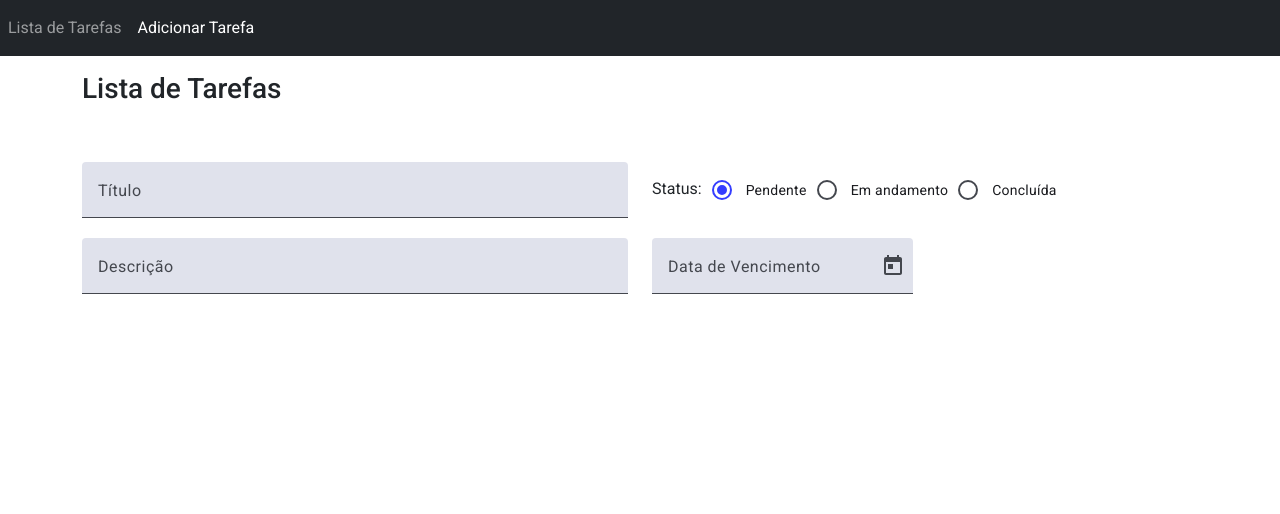
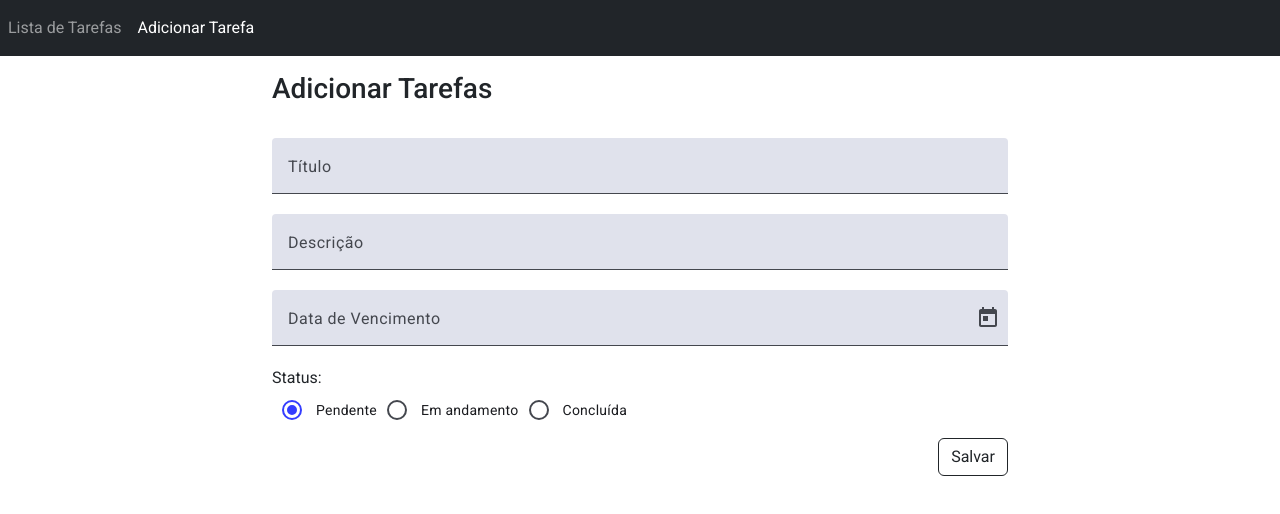
Before and after one commit to PedroGuerraMP/Tarefas, an Angular app in the folder app-tarefas/: page /add in a window 1280 px wide. Shown: the top 514 px of the page. Built offline with nearby package versions, Linux system fonts and the light colour scheme.

Commit message:
general ui improvement

```diff
--- a/app-tarefas/src/app/app.component.html
+++ b/app-tarefas/src/app/app.component.html
@@ -11,6 +11,10 @@
   </nav>
 
   <div class="container mt-3">
-    <router-outlet></router-outlet>
+    <div class="row justify-content-center">
+      <div class="col-12 col-lg-8 col-xs-6">
+        <router-outlet></router-outlet>
+      </div>
+    </div>
   </div>
 </div>
--- a/app-tarefas/src/app/components/detail-tarefa/detail-tarefa.component.html
+++ b/app-tarefas/src/app/components/detail-tarefa/detail-tarefa.component.html
@@ -1,31 +1,36 @@
 <div class="row">
-    <span class="h3 col-3">Lista de Tarefas</span>
+    <span class="h3">Adicionar Tarefas</span>
 </div>
-<form [formGroup]="tarefaFormGroup" class="mt-5">
-    <div class="row">
-        <mat-form-field class="col-md-6 col-sm-12">
+<form [formGroup]="tarefaFormGroup" class="mt-4">
+    <div class="orw">
+        <mat-form-field class="col-12">
             <mat-label>Título</mat-label>
             <input matInput type="text" formControlName="titulo">
         </mat-form-field>
-        <div  class="col mt-2">
-            <label>Status: </label>
-            <mat-radio-group formControlName="status">
-                <mat-radio-button [checked]="true" [value]="0" class="">Pendente</mat-radio-button>
-                <mat-radio-button [value]="1">Em andamento</mat-radio-button>
-                <mat-radio-button [value]="2">Concluída</mat-radio-button>
-            </mat-radio-group>
-        </div>
     </div>
     <div class="row">
-        <mat-form-field class="col-md-6 col-sm-12">
+        <mat-form-field>
             <mat-label>Descrição</mat-label>
             <input matInput type="text" formControlName="descricao">
         </mat-form-field>
-        <mat-form-field class="col-md-3 col-sm-12">
+    </div>
+    <div class="row">
+        <mat-form-field>
             <mat-label>Data de Vencimento</mat-label>
             <input matInput formControlName="data_vencimento" [matDatepicker]="picker">
             <mat-datepicker-toggle matIconSuffix [for]="picker"></mat-datepicker-toggle>
             <mat-datepicker #picker></mat-datepicker>
         </mat-form-field>
     </div>
+    <div class="row">
+        <label>Status: </label>
+        <mat-radio-group formControlName="status">
+            <mat-radio-button [checked]="true" [value]="0" class="">Pendente</mat-radio-button>
+            <mat-radio-button [value]="1">Em andamento</mat-radio-button>
+            <mat-radio-button [value]="2">Concluída</mat-radio-button>
+        </mat-radio-group>
+    </div>
+    <div class="d-flex justify-content-end mt-2">
+        <button mat-button (submit)="saveTarefa()" class="btn btn-outline-dark d-flex">Salvar</button>
+    </div>
 </form>
--- a/app-tarefas/src/app/components/detail-tarefa/detail-tarefa.component.ts
+++ b/app-tarefas/src/app/components/detail-tarefa/detail-tarefa.component.ts
@@ -22,6 +22,7 @@ import { provideNativeDateAdapter } from '@angular/material/core';
   styleUrl: './detail-tarefa.component.css'
 })
 export class DetailTarefaComponent {
+
   tarefaFormGroup = new FormGroup({
     id: new FormControl(''),
     titulo: new FormControl(''),
@@ -29,4 +30,9 @@ export class DetailTarefaComponent {
     data_vencimento: new FormControl(''),
     status: new FormControl(''),
   });
+
+  saveTarefa() {
+    throw new Error('Method not implemented.');
+  }
+
 }
--- a/app-tarefas/src/app/components/list-tarefa/tarefa-list.component.html
+++ b/app-tarefas/src/app/components/list-tarefa/tarefa-list.component.html
@@ -1,18 +1,17 @@
-<div class="container">
 <div class="row">
-    <span class="h3 col-3">Lista de Tarefas</span>
-    <mat-button-toggle-group [(ngModel)]="selectedFilter" class="col-4 justify-content-center" name="fontStyle" aria-label="Font Style">
+  <span class="h3 col-12 col-md-5 mt-1">Lista de Tarefas</span>
+  <mat-button-toggle-group [(ngModel)]="selectedFilter" class="col-8 col-md-6 col-lg-7 justify-content-between">
     @for (key of filtrosDataSource.keys(); track key ) {
       <mat-button-toggle [value]="key" (change)="filtroTarefaChange(key)">{{filtrosDataSource.get(key)}}</mat-button-toggle>
       }
   </mat-button-toggle-group>
 </div>
-    <mat-accordion>
+  <mat-accordion class="row mt-5">
   @for (tarefa of tarefaDataSource; track tarefa) {
       <mat-expansion-panel>
           <mat-expansion-panel-header>
             <mat-panel-title class="row">
-                <div class="col  text-start"> {{tarefa.titulo}} </div>
+              <div class="col text-start"> {{tarefa.titulo}} </div>
               <div class="col text-center"> {{tarefa.data_vencimento}} </div>
               <div class="col text-end"> {{ getEnumStatus(tarefa.status)}} </div>
           </mat-panel-title>
@@ -36,4 +35,3 @@
       <li>There are no items.</li>
   }
   </mat-accordion>
-</div>
```
Lines whose indentation alone changed are shown as unchanged.
